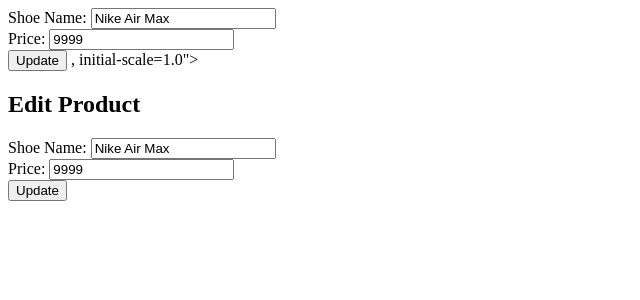
After one commit to Sharath-shetty28/myproject, a FastAPI app: page /admin/products/edit/1 in a window 1280 px wide. The commit adds this page. Shown: the top 300 px of the page, without its empty margins (0-640 px from the left). Run offline with FastAPI, Linux system fonts and the light colour scheme.

Commit message:
admin can edit product

```diff
--- a/app/templates/admin_dashboard.html
+++ b/app/templates/admin_dashboard.html
@@ -21,5 +21,8 @@
       </tr>
       {% endfor %}
     </table>
+
+    <a href="/admin/products">product list</a>
+    <a href="/admin/products/add">add</a>
   </body>
 </html>
--- /dev/null
+++ b/app/templates/admin_edit_product.html
@@ -0,0 +1,55 @@
+<!DOCTYPE html>
+<html lang="en">
+  <head>
+    <meta charset="UTF-8" />
+    <meta name="viewport" content="width=
+    <h2>Edit Product</h2>
+    <form method="post">
+      <input type="hidden" name="id" value="{{ product.id }}" />
+      <label>Shoe Name:</label>
+      <input
+        type="text"
+        name="name"
+        value="{{ product.name }}"
+        required
+      /><br />
+
+      <label>Price:</label>
+      <input
+        type="number"
+        step="0.01"
+        name="price"
+        value="{{ product.price }}"
+        required
+      /><br />
+
+      <button type="submit">Update</button>
+    </form>
+    , initial-scale=1.0">
+    <title>Document</title>
+  </head>
+  <body>
+    <h2>Edit Product</h2>
+    <form method="post">
+      <input type="hidden" name="id" value="{{ product.id }}" />
+      <label>Shoe Name:</label>
+      <input
+        type="text"
+        name="name"
+        value="{{ product.name }}"
+        required
+      /><br />
+
+      <label>Price:</label>
+      <input
+        type="number"
+        step="0.01"
+        name="price"
+        value="{{ product.price }}"
+        required
+      /><br />
+
+      <button type="submit">Update</button>
+    </form>
+  </body>
+</html>
```
Also changed, not shown: app/controllers/adminController.py (+29 -2 lines), app/templates/admin_products.html (added, +29 -0 lines).
